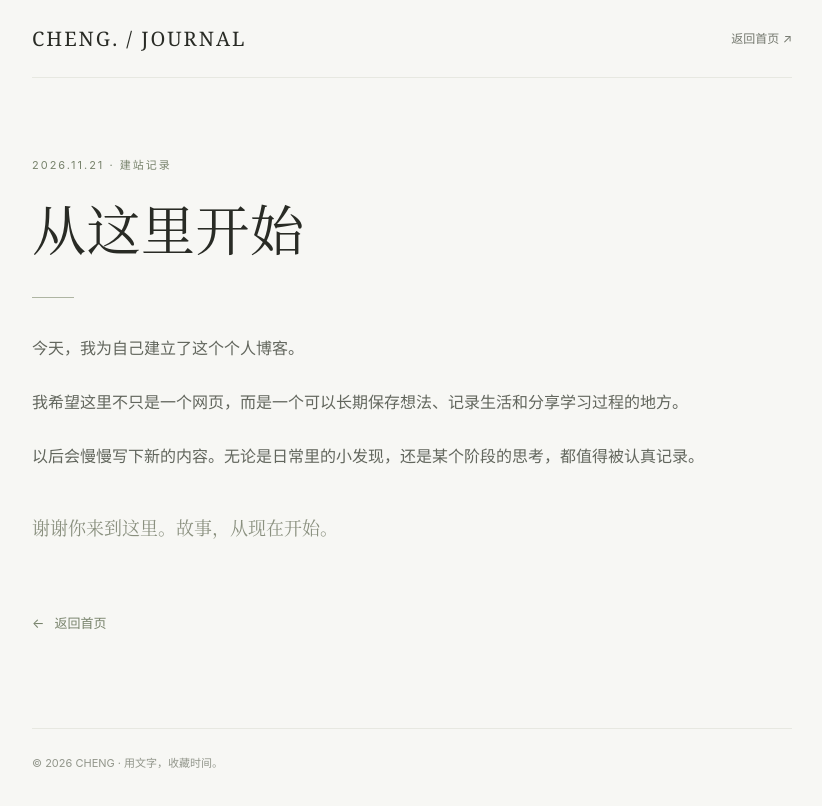
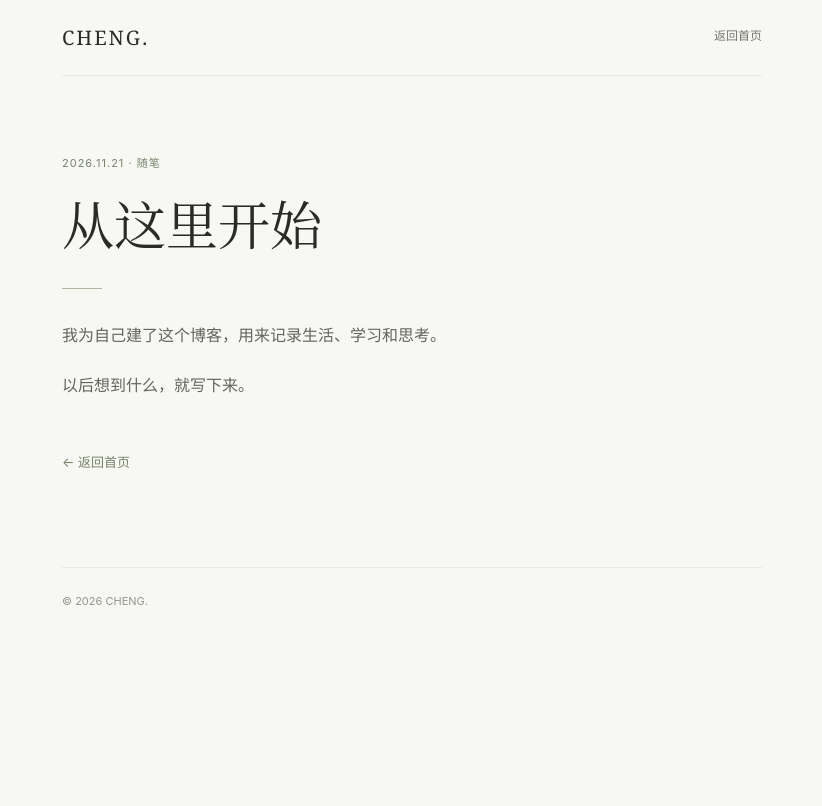
Before and after one commit to chengqipei888-glitch/my-personal-blog, a plain HTML site: page posts/first-post.html in a window 1280 px wide. Shown: the whole page, without its empty margins (228-1050 px from the left). Drawn offline with Linux system fonts and the light colour scheme.

Commit message:
精简第一篇文章

```diff
--- a/posts/first-post.html
+++ b/posts/first-post.html
@@ -4,27 +4,24 @@
 <meta charset="utf-8">
 <meta name="viewport" content="width=device-width,initial-scale=1">
 <meta name="theme-color" content="#f7f7f4">
-<meta name="description" content="给自己的个人博客写下第一篇记录。">
+<meta name="description" content="CHENG 个人博客的第一篇文章。">
 <title>从这里开始 · CHENG.</title>
 <style>
 :root{--bg:#f7f7f4;--ink:#292b25;--muted:#73776d;--line:#e7e8e1;--accent:#78836c;--serif:Georgia,"Songti SC","Noto Serif CJK SC",serif;--sans:-apple-system,BlinkMacSystemFont,"Segoe UI","PingFang SC","Microsoft YaHei",sans-serif}
-*{box-sizing:border-box}body{margin:0;background:var(--bg);color:var(--ink);font-family:var(--sans);line-height:2;-webkit-font-smoothing:antialiased}.wrap{width:min(760px,calc(100% - 40px));margin-inline:auto}a{color:var(--accent);text-decoration:none}.site-header{padding:25px 0;border-bottom:1px solid var(--line);display:flex;justify-content:space-between;align-items:center}.brand{font:20px var(--serif);letter-spacing:2px;color:var(--ink)}.back-top{font-size:12px;color:var(--muted)}.article{padding:76px 0 90px}.meta{font-size:11px;letter-spacing:2px;color:var(--accent)}h1{font:400 clamp(36px,7vw,54px)/1.35 var(--serif);margin:18px 0 30px;letter-spacing:.5px}.rule{width:42px;height:1px;background:#aeb5a2;margin:0 0 34px}.article p{font-size:16px;color:#62665d;margin:22px 0}.article .closing{color:#8a907f;font-family:var(--serif);font-size:18px;margin-top:38px}.back{display:inline-flex;gap:10px;align-items:center;margin-top:42px;font-size:13px}.site-footer{border-top:1px solid var(--line);padding:23px 0 32px;color:#92968b;font-size:11px}
-a:focus-visible{outline:2px solid var(--accent);outline-offset:4px}
-@media(max-width:600px){.article{padding:58px 0 68px}.article p{font-size:15px}}
+*{box-sizing:border-box}body{margin:0;background:var(--bg);color:var(--ink);font-family:var(--sans);line-height:2;-webkit-font-smoothing:antialiased}.wrap{width:min(700px,calc(100% - 40px));margin:auto}a{color:var(--accent);text-decoration:none}.header{padding:24px 0;border-bottom:1px solid var(--line);display:flex;justify-content:space-between}.brand{font:20px var(--serif);letter-spacing:2px;color:var(--ink)}.back-top{font-size:12px;color:var(--muted)}main{padding:76px 0 90px}.meta{font-size:11px;letter-spacing:1px;color:var(--accent)}h1{font:400 clamp(36px,7vw,52px)/1.35 var(--serif);margin:16px 0 28px}.rule{width:40px;height:1px;background:#aeb5a2;margin-bottom:30px}p{font-size:16px;color:#62665d;margin:18px 0}.back{display:inline-block;margin-top:30px;font-size:13px}footer{border-top:1px solid var(--line);padding:22px 0 30px;color:#92968b;font-size:11px}
+@media(max-width:600px){main{padding:58px 0 68px}p{font-size:15px}}
 </style>
 </head>
 <body>
-<header class="site-header wrap"><a class="brand" href="../index.html">CHENG. / JOURNAL</a><a class="back-top" href="../index.html">返回首页 ↗</a></header>
-<main class="wrap article">
-<div class="meta">2026.11.21 · 建站记录</div>
+<header class="header wrap"><a class="brand" href="../index.html">CHENG.</a><a class="back-top" href="../index.html">返回首页</a></header>
+<main class="wrap">
+<div class="meta">2026.11.21 · 随笔</div>
 <h1>从这里开始</h1>
 <div class="rule"></div>
-<p>今天，我为自己建立了这个个人博客。</p>
-<p>我希望这里不只是一个网页，而是一个可以长期保存想法、记录生活和分享学习过程的地方。</p>
-<p>以后会慢慢写下新的内容。无论是日常里的小发现，还是某个阶段的思考，都值得被认真记录。</p>
-<p class="closing">谢谢你来到这里。故事，从现在开始。</p>
-<a class="back" href="../index.html">← <span>返回首页</span></a>
+<p>我为自己建了这个博客，用来记录生活、学习和思考。</p>
+<p>以后想到什么，就写下来。</p>
+<a class="back" href="../index.html">← 返回首页</a>
 </main>
-<footer class="site-footer wrap">© 2026 CHENG · 用文字，收藏时间。</footer>
+<footer class="wrap">© 2026 CHENG.</footer>
 </body>
 </html>
```
